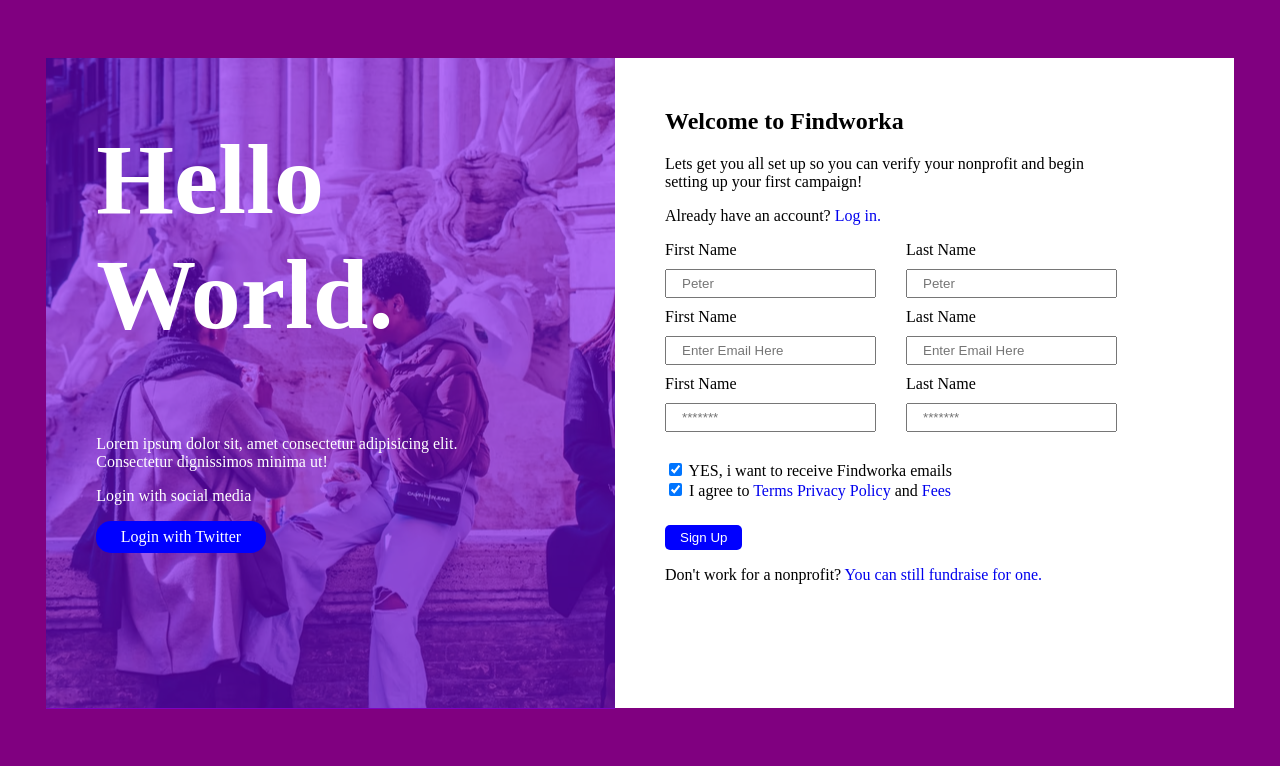
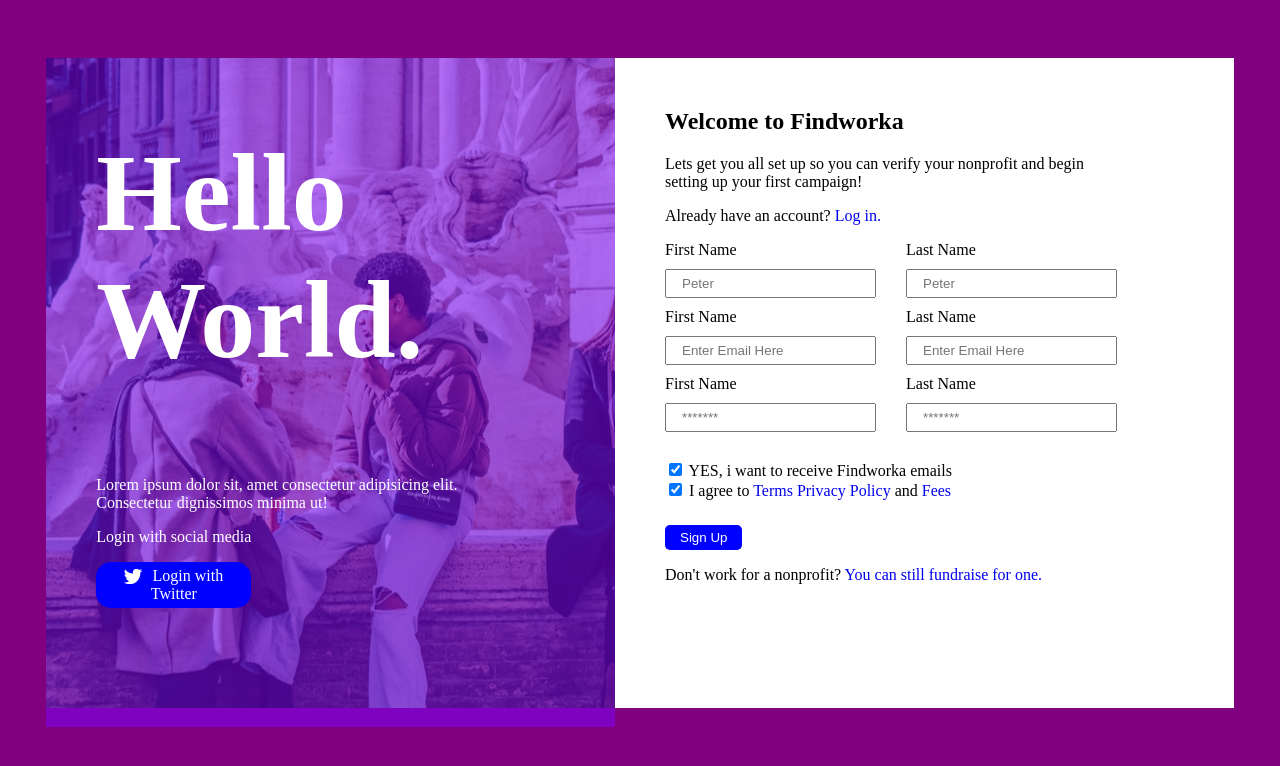
Before and after one commit to GeneralOlutoye/HTML-PRACTICE, a plain HTML site: page RegForm.html in a window 1280 px wide. Drawn offline with Linux system fonts and the light colour scheme.

Commit message:
Updated regform and portfolio

```diff
--- a/RegForm.html
+++ b/RegForm.html
@@ -22,7 +22,9 @@
                 </div>
                 <div class="facebook">
                     <p>Login with social media</p>
-                    <a href="#"><p id="twitter"> Login with Twitter</p></a>
+                    <a href="https://twitter.com">
+                        <p id="twitter"> <img src="/image/twitter.png" alt="twitterlogo"> Login with Twitter</p>
+                    </a>
                 </div>
             </div>
         </div>
@@ -52,6 +54,7 @@
                 <a href="#"><button>Sign Up</button></a>
                 <p>Don't work for a nonprofit? <a href="#">You can still fundraise for one.</a></p>
             </div>
+        </div>
     </section>
 </body>
 
--- a/css/RegForm.css
+++ b/css/RegForm.css
@@ -16,14 +16,14 @@ body{
 #div1color{
     background-color: rgba(129, 4, 245, 0.562);
     padding-top: 1px;
-    padding-bottom: 140px;
+    padding-bottom: 103px;
 }
 .text{
     margin-left: 50px;
     margin-top: -20px;
 }
 .text h1{
-    font-size: 100px;
+    font-size: 110px;
 }
 .div2{
     width: 45%;
@@ -61,10 +61,15 @@ button{
 #twitter{
     color: white;
     background-color: blue;
-    width: 30%;
+    width: 28%;
     text-align: center;
-    padding: 7px;
+    padding: 5px;
     border-radius: 15px;
+}
+#twitter img{
+    margin-right: 6px;
+    width:18px;
+    margin-bottom: -3px
 }
 #input1, #input2, #input3, #input4, #input5, #input6{
     padding: 5px 15px;
--- a/css/portfolio.css
+++ b/css/portfolio.css
@@ -46,5 +46,6 @@ h4{
     color: purple;
     justify-content: center;
     text-align: center;
-    font-size: 30px;
+    font-size: 35px;
+    font-weight: 90px;
 }
```
Also changed, not shown: portfolio.html (+1 -1 lines), image/twitter.png (added).
